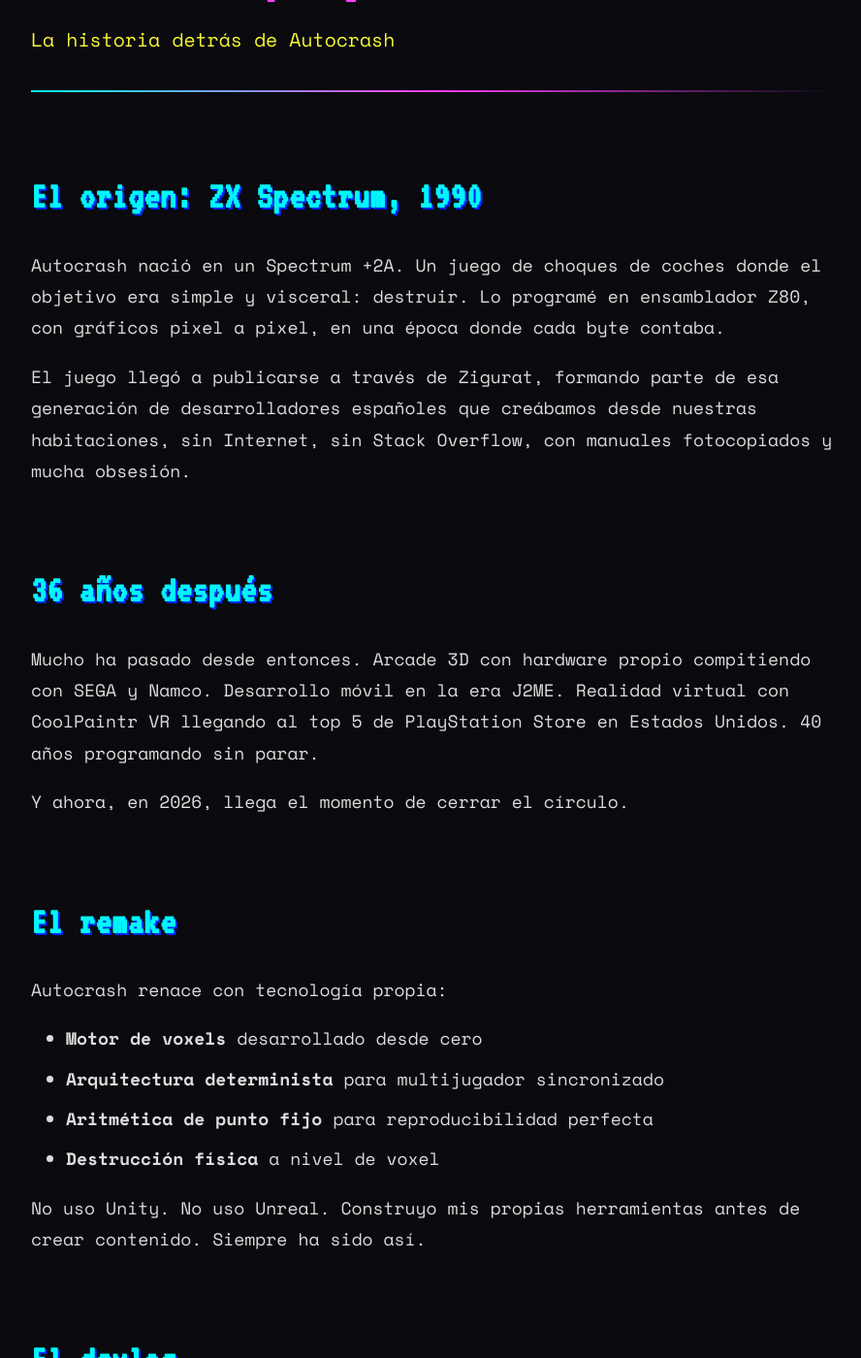
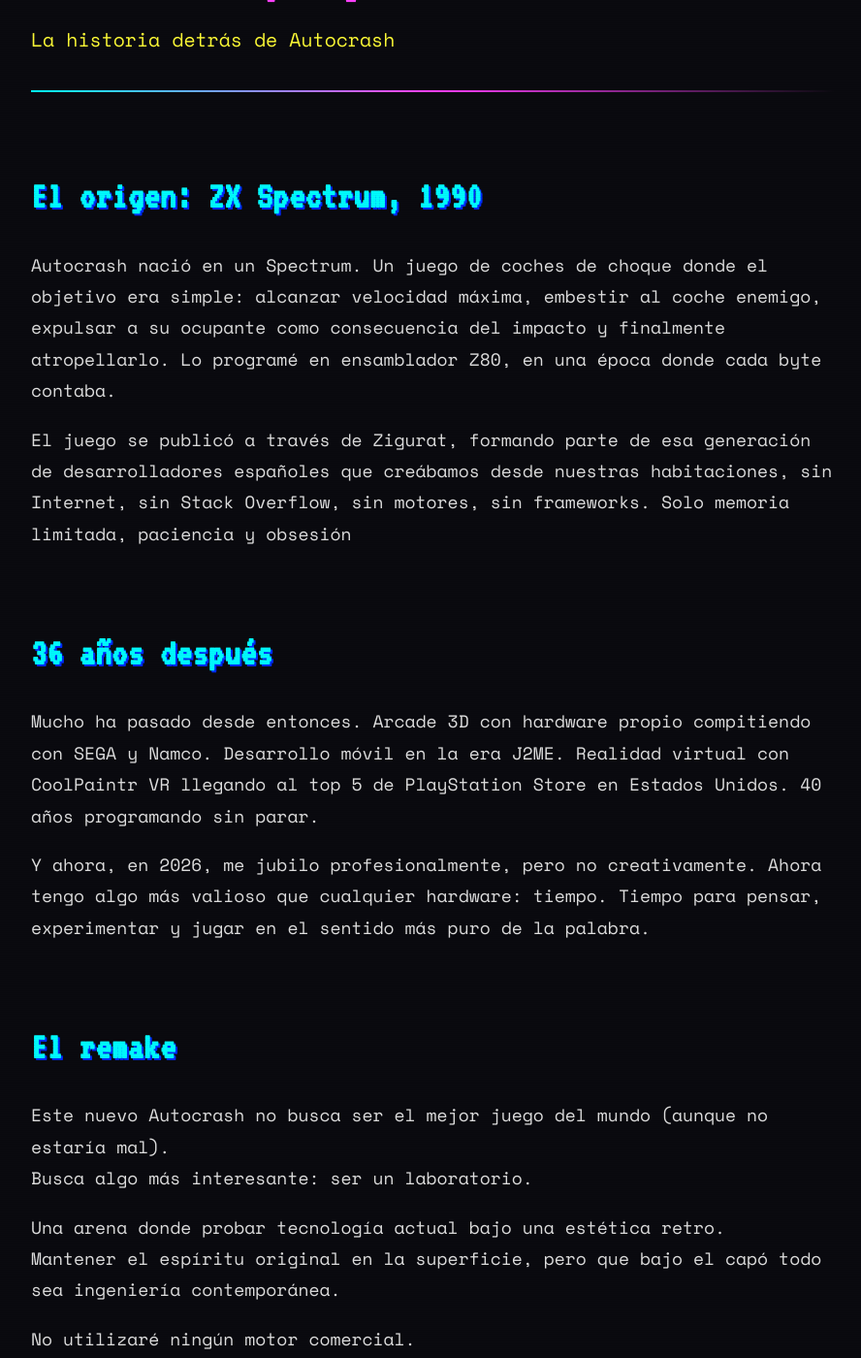
Before and after one commit to anisotropico/autocrash-devlog, a Jekyll site: the page built from about.md, in a window 1280 px wide and 1400 px high, scrolled down 282 px. Shown: the whole window at 97% size, without its empty margins (194-1082 px from the left). Built offline with Jekyll 4.4.1, drawn with Linux system fonts in a browser that asks for light colours; some of the changed text lies outside the part shown.

Commit message:
cambios en About

```diff
--- a/_config.yml
+++ b/_config.yml
@@ -2,7 +2,7 @@
 title: "Autocrash Devlog"
 description: "El remake de un juego de ZX Spectrum de 1990. 35 años después, cerrando el círculo."
 author: "Luis Angel Alda"
-url: "" # Tu URL de GitHub Pages: https://tuusuario.github.io
+url: "https://anisotropico.github.io" # Tu URL de GitHub Pages
 baseurl: "/autocrash-devlog" # Nombre del repositorio
 
 # Configuración del blog
--- a/_layouts/default.html
+++ b/_layouts/default.html
@@ -61,6 +61,5 @@
     </div>
   </footer>
 
-  {% comment %} Giscus script is included in post layout where the comments container is rendered. {% endcomment %}
 </body>
 </html>
--- a/about.md
+++ b/about.md
@@ -7,32 +7,42 @@
 
 ## El origen: ZX Spectrum, 1990
 
-Autocrash nació en un Spectrum +2A. Un juego de choques de coches donde el objetivo era simple y visceral: destruir. Lo programé en ensamblador Z80, con gráficos pixel a pixel, en una época donde cada byte contaba.
+Autocrash nació en un Spectrum. Un juego de coches de choque donde el objetivo era simple: alcanzar velocidad máxima, embestir al coche enemigo, expulsar a su ocupante como consecuencia del impacto y finalmente atropellarlo. Lo programé en ensamblador Z80, en una época donde cada byte contaba.
 
-El juego llegó a publicarse a través de Zigurat, formando parte de esa generación de desarrolladores españoles que creábamos desde nuestras habitaciones, sin Internet, sin Stack Overflow, con manuales fotocopiados y mucha obsesión.
+El juego se publicó a través de Zigurat, formando parte de esa generación de desarrolladores españoles que creábamos desde nuestras habitaciones, sin Internet, sin Stack Overflow, sin motores, sin frameworks. Solo memoria limitada, paciencia y obsesión
 
 ## 36 años después
 
 Mucho ha pasado desde entonces. Arcade 3D con hardware propio compitiendo con SEGA y Namco. Desarrollo móvil en la era J2ME. Realidad virtual con CoolPaintr VR llegando al top 5 de PlayStation Store en Estados Unidos. 40 años programando sin parar.
 
-Y ahora, en 2026, llega el momento de cerrar el círculo.
+Y ahora, en 2026, me jubilo profesionalmente, pero no creativamente. Ahora tengo algo más valioso que cualquier hardware: tiempo. Tiempo para pensar, experimentar y jugar en el sentido más puro de la palabra.
 
 ## El remake
 
-Autocrash renace con tecnología propia:
+Este nuevo Autocrash no busca ser el mejor juego del mundo (aunque no estaría mal).
+Busca algo más interesante: ser un laboratorio.
 
-- **Motor de voxels** desarrollado desde cero
-- **Arquitectura determinista** para multijugador sincronizado
-- **Aritmética de punto fijo** para reproducibilidad perfecta
-- **Destrucción física** a nivel de voxel
+Una arena donde probar tecnología actual bajo una estética retro.
+Mantener el espíritu original en la superficie, pero que bajo el capó todo sea ingeniería contemporánea.
 
-No uso Unity. No uso Unreal. Construyo mis propias herramientas antes de crear contenido. Siempre ha sido así.
+No utilizaré ningún motor comercial.
+Todo será propietario.
+Herramientas construidas a medida, solo para este juego. Y si, siempre ha sido así, desde mis primeros pasos en la programación.
+
+Construir así obliga a pensar.
+Obliga a justificar cada decisión.
+Obliga a entender cada sistema.
 
 ## El devlog
 
-Este blog documenta el proceso completo: cada decisión técnica, cada problema resuelto, cada iteración del diseño. Es un registro público de cómo se hace un juego desde cero, con 40 años de experiencia detrás y sin prisas comerciales.
+Este blog documenta el proceso completo:
+cada decisión técnica, cada problema, cada experimento fallido, cada iteración.
 
-El desarrollo comienza oficialmente el 1 de febrero de 2026. Aquí estaré, escribiendo cada paso del camino.
+No es marketing.
+Es ingeniería en público.
+
+Después de 40 años programando videojuegos, vuelvo al punto de partida.
+La diferencia es que ahora no tengo prisa.
 
 ---
 
```
